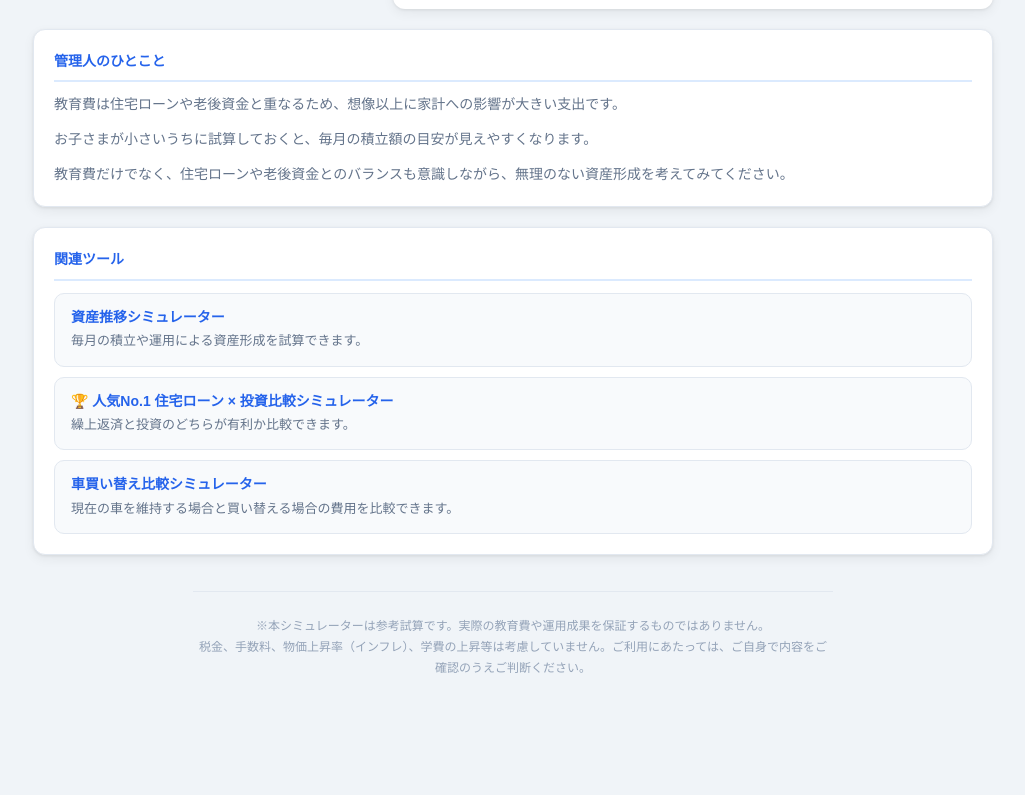
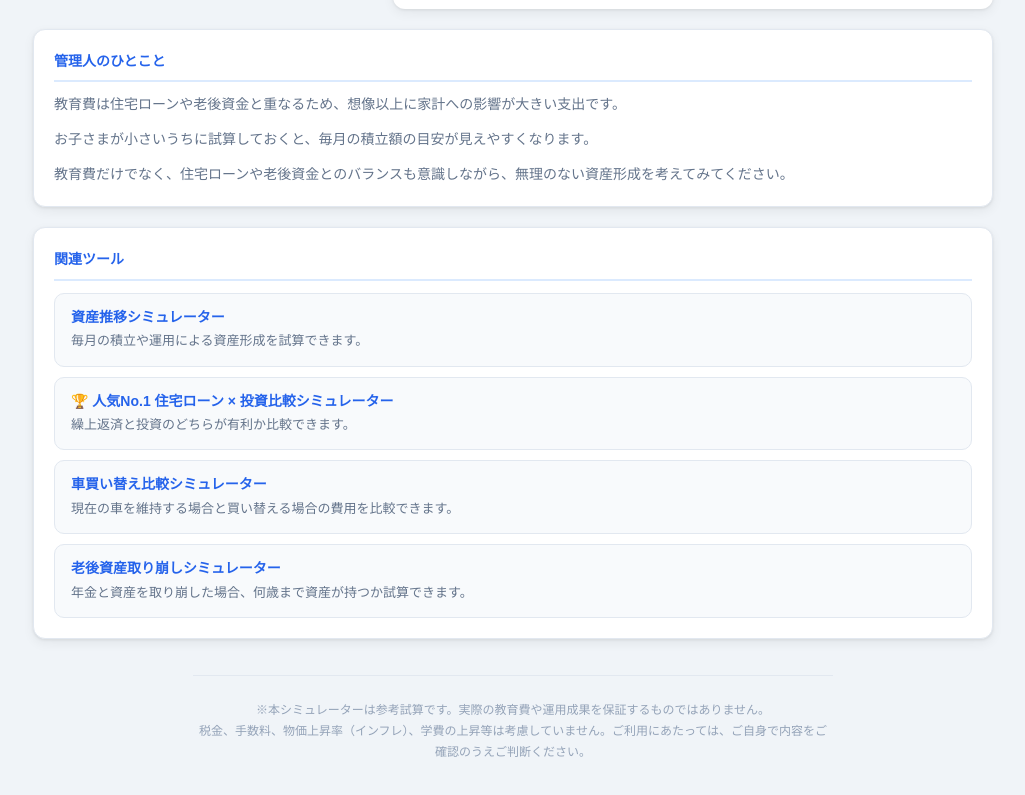
Before and after one commit to kylek88-lab/education-fund-simulator, a plain HTML site: page index.html in a window 1280 px wide. Shown: the part 2380-3175 px from the top of the page, without its empty margins (127-1152 px from the left). Before the commit the page ends 3107 px from the top, so only its background shows below. Drawn offline with nearby package versions, Linux system fonts and the light colour scheme.

Commit message:
Add files via upload

```diff
--- a/index.html
+++ b/index.html
@@ -1142,6 +1142,12 @@
           <a class="related-item" href="https://car-cost-simulator-jet.vercel.app/" target="_blank" rel="noopener noreferrer">
             <span class="related-item-name">車買い替え比較シミュレーター</span>
             <span class="related-item-desc">現在の車を維持する場合と買い替える場合の費用を比較できます。</span>
+          </a>
+        </li>
+        <li>
+          <a class="related-item" href="https://retirement-withdrawal-simulator.vercel.app/" target="_blank" rel="noopener noreferrer">
+            <span class="related-item-name">老後資産取り崩しシミュレーター</span>
+            <span class="related-item-desc">年金と資産を取り崩した場合、何歳まで資産が持つか試算できます。</span>
           </a>
         </li>
       </ul>
```
